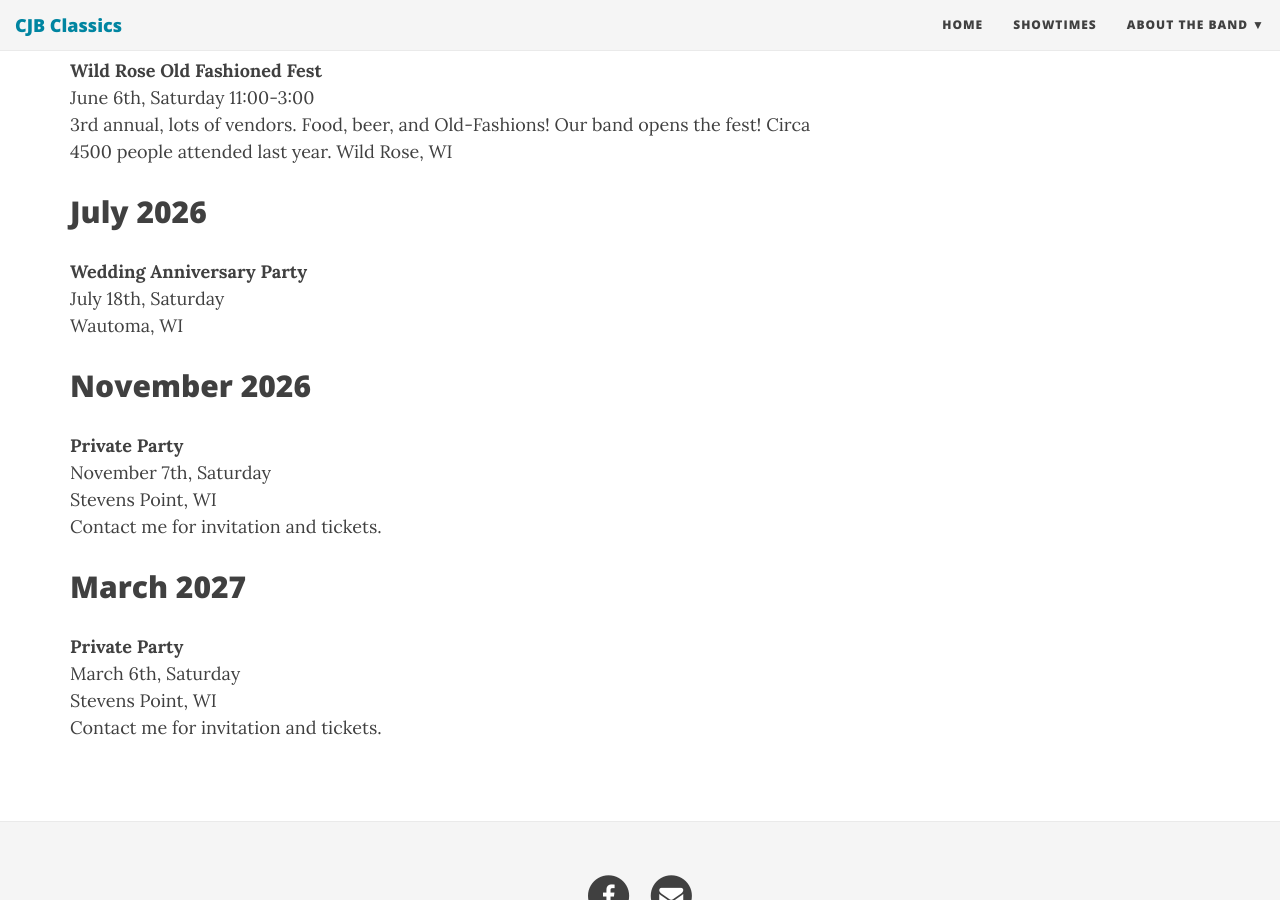
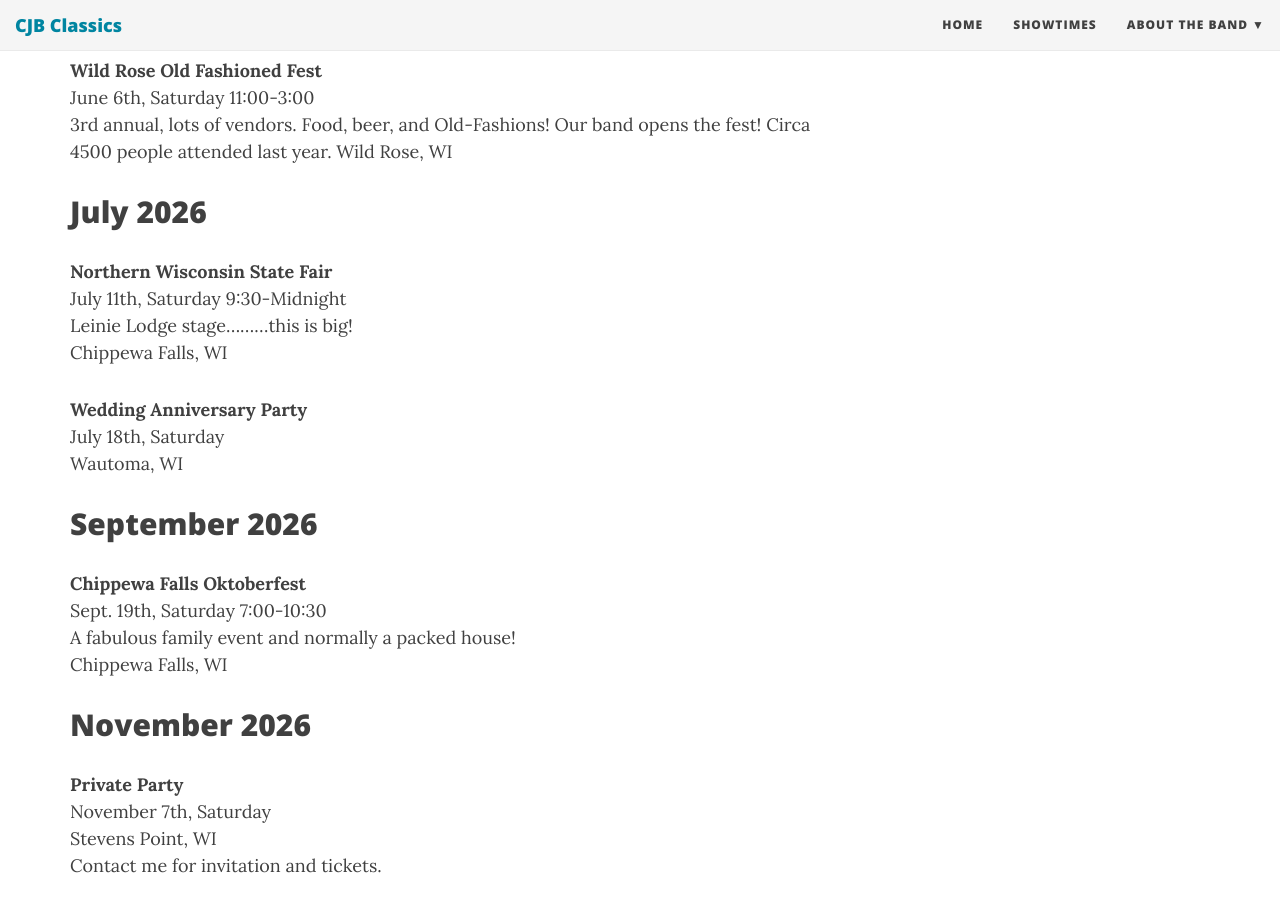
Before and after one commit to jcoenen/justmannband.com, a Jekyll site: the page built from showtimes.md, in a window 1280 px wide and 900 px high, scrolled down 1723 px. Built offline with Jekyll 4.4.1, drawn with Linux system fonts in a browser that asks for light colours; nearby versions of some CDN libraries.

Commit message:
Update showtimes.md

```diff
--- a/showtimes.md
+++ b/showtimes.md
@@ -53,9 +53,20 @@ June 6th, Saturday 11:00-3:00
 3rd annual, lots of vendors. Food, beer, and Old-Fashions! Our band opens the fest! Circa 4500 people attended last year. Wild Rose, WI
 
 ## July 2026
+**Northern Wisconsin State Fair**
+July 11th, Saturday 9:30-Midnight
+Leinie Lodge stage.........this is big!
+Chippewa Falls, WI
+
 **Wedding Anniversary Party**
 July 18th, Saturday
 Wautoma, WI
+
+## September 2026
+**Chippewa Falls Oktoberfest**
+Sept. 19th, Saturday 7:00-10:30
+A fabulous family event and normally a packed house!
+Chippewa Falls, WI
 
 ## November 2026
 **Private Party**
```
